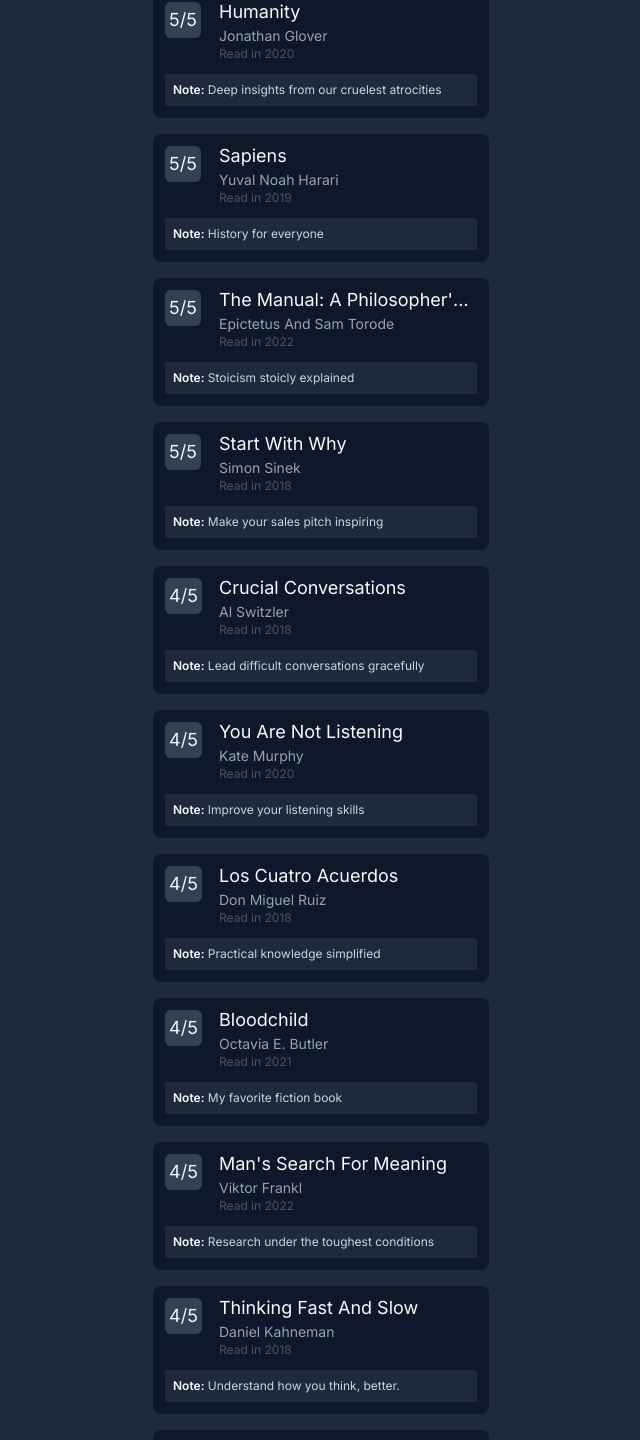
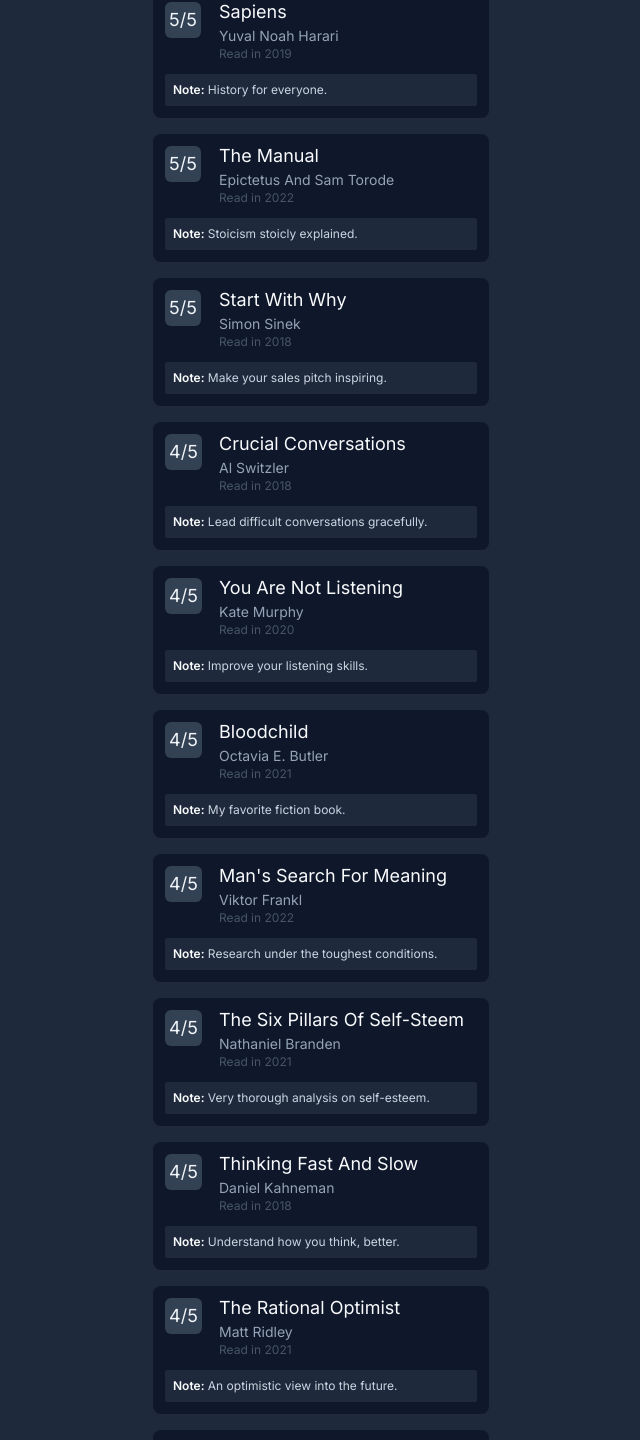
Before and after one commit to jdjuan/jdjuan.io, a Next.js app: page /books in a window 1280 px wide. Shown: the part 510-1950 px from the top of the page, without its empty margins (319-959 px from the left). Built offline with nearby package versions, Linux system fonts and the light colour scheme; what tailwindcss-debug-screens would draw is missing.

Commit message:
order book content

```diff
--- a/content/books.content.ts
+++ b/content/books.content.ts
@@ -2,90 +2,83 @@
 
 export const booksContent: Book[] = [
   {
-    title: "Sum: Tales from the afterlives",
+    title: "Sum",
     author: "David Eagleman",
     yearRead: 2022,
     rating: 5,
-    comment: "I could not recommend this book more",
+    comment: "I could not recommend this book more.",
   },
   {
     title: "Atomic Habits",
     author: "James Clear",
     yearRead: 2021,
     rating: 5,
-    comment: "The best book about habits there is",
-  },
-  {
-    title: "The six pillars of self-steem",
-    author: "Nathaniel Branden",
-    yearRead: 2021,
-    rating: 5,
-    comment: "Very thorough analysis on self-esteem",
+    comment: "The best book about habits there is.",
   },
   {
     title: "Humanity",
     author: "Jonathan Glover",
     yearRead: 2020,
     rating: 5,
-    comment: "Deep insights from our cruelest atrocities",
+    comment: "Deep insights from our cruelest atrocities.",
   },
   {
     title: "Sapiens",
     author: "Yuval Noah Harari",
     yearRead: 2019,
     rating: 5,
-    comment: "History for everyone",
+    comment: "History for everyone.",
   },
   {
-    title: "The Manual: A Philosopher's Guide to Life",
+    title: "The Manual",
     author: "Epictetus and Sam Torode",
     yearRead: 2022,
     rating: 5,
-    comment: "Stoicism stoicly explained",
+    comment: "Stoicism stoicly explained.",
   },
   {
     title: "Start with Why",
     author: "Simon Sinek",
     yearRead: 2018,
     rating: 5,
-    comment: "Make your sales pitch inspiring",
+    comment: "Make your sales pitch inspiring.",
   },
   {
     title: "Crucial Conversations",
     author: "Al Switzler",
     yearRead: 2018,
     rating: 4,
-    comment: "Lead difficult conversations gracefully",
+    comment: "Lead difficult conversations gracefully.",
   },
   {
     title: "You are not listening",
     author: "Kate Murphy",
     yearRead: 2020,
     rating: 4,
-    comment: "Improve your listening skills",
-  },
-  {
-    title: "Los Cuatro Acuerdos",
-    author: "Don Miguel Ruiz",
-    yearRead: 2018,
-    rating: 4,
-    comment: "Practical knowledge simplified",
+    comment: "Improve your listening skills.",
   },
   {
     title: "Bloodchild",
     author: "Octavia E. Butler",
     yearRead: 2021,
     rating: 4,
-    comment: "My favorite fiction book",
+    comment: "My favorite fiction book.",
   },
+
   {
     title: "Man's Search for Meaning",
     author: "Viktor Frankl",
     yearRead: 2022,
     rating: 4,
-    comment: "Research under the toughest conditions",
+    comment: "Research under the toughest conditions.",
   },
-
+  {
+    title: "The six pillars of self-steem",
+    author: "Nathaniel Branden",
+    yearRead: 2021,
+    rating: 4,
+    comment: "Very thorough analysis on self-esteem.",
+  },
   {
     title: "Thinking fast and slow",
     author: "Daniel Kahneman",
@@ -98,7 +91,14 @@
     author: "Matt Ridley",
     yearRead: 2021,
     rating: 4,
-    comment: "An optimistic view into the future",
+    comment: "An optimistic view into the future.",
+  },
+  {
+    title: "Los Cuatro Acuerdos",
+    author: "Don Miguel Ruiz",
+    yearRead: 2018,
+    rating: 4,
+    comment: "Practical knowledge simplified.",
   },
   {
     title: "Leaders Eat Last",
@@ -179,7 +179,7 @@
     author: "Christopher Ryan",
     yearRead: 2020,
     rating: 3,
-    comment: "Don't believe everything in it",
+    comment: "Don't believe everything in it.",
   },
   {
     title: "12 Rules for Life",
--- a/pages/books.tsx
+++ b/pages/books.tsx
@@ -28,12 +28,15 @@
         or <span className='cursor-pointer underline'>year read</span>
       </p> */}
       {books.map(({ author, comment, rating, title, yearRead }) => (
-        <div key={title} className='place-contents-center mb-4 grid grid-cols-12 gap-3 rounded-lg bg-slate-900 p-3'>
+        <div
+          key={title}
+          className='place-contents-center group mb-4 grid grid-cols-12 gap-3 rounded-lg bg-slate-900 p-3'
+        >
           <div className='col-span-2'>
             <p className='inline-block rounded-md bg-slate-700 p-1 text-lg text-slate-100'>{rating}/5</p>
           </div>
           <div className='col-span-10'>
-            <p title={title} className='-mt-1 truncate text-lg capitalize hover:whitespace-normal'>
+            <p title={title} className='-mt-1 truncate text-lg capitalize group-hover:whitespace-normal'>
               {title}
             </p>
             <p className='text-sm capitalize text-slate-400'>{author}</p>
```
